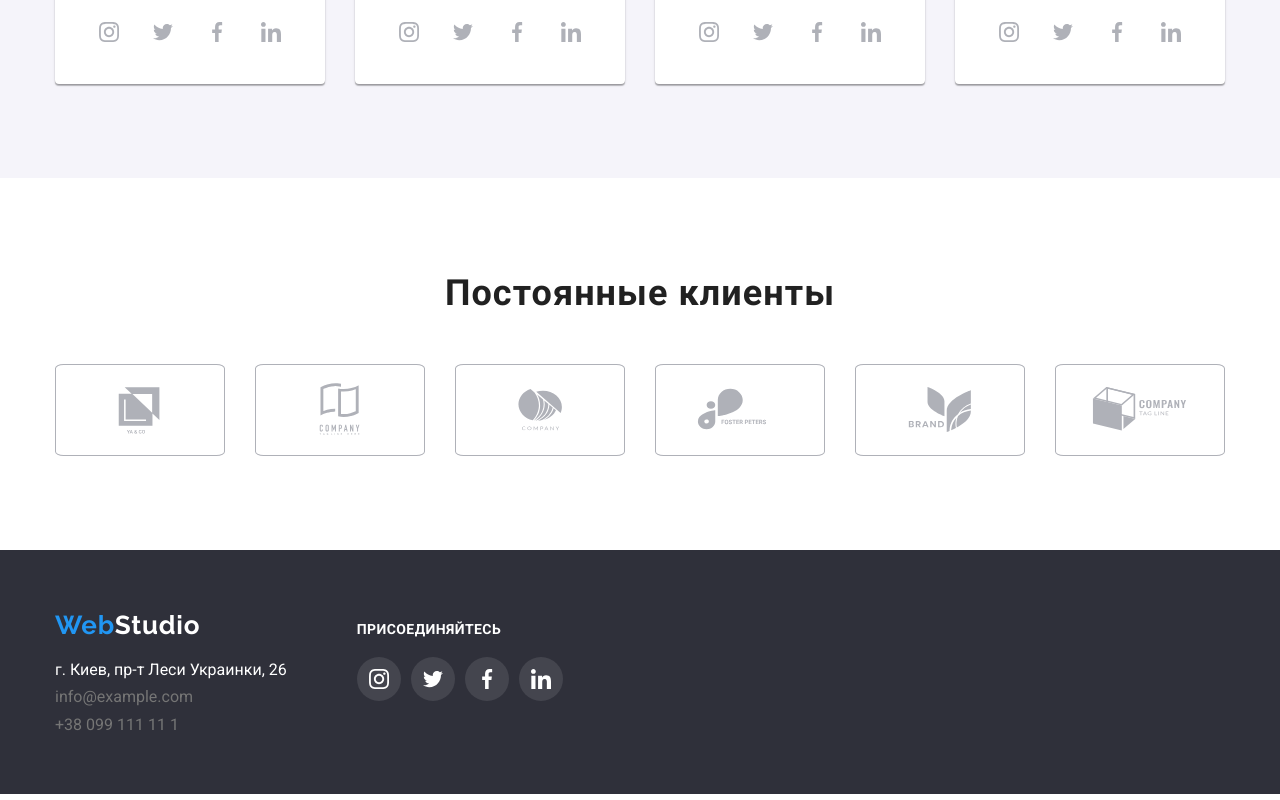
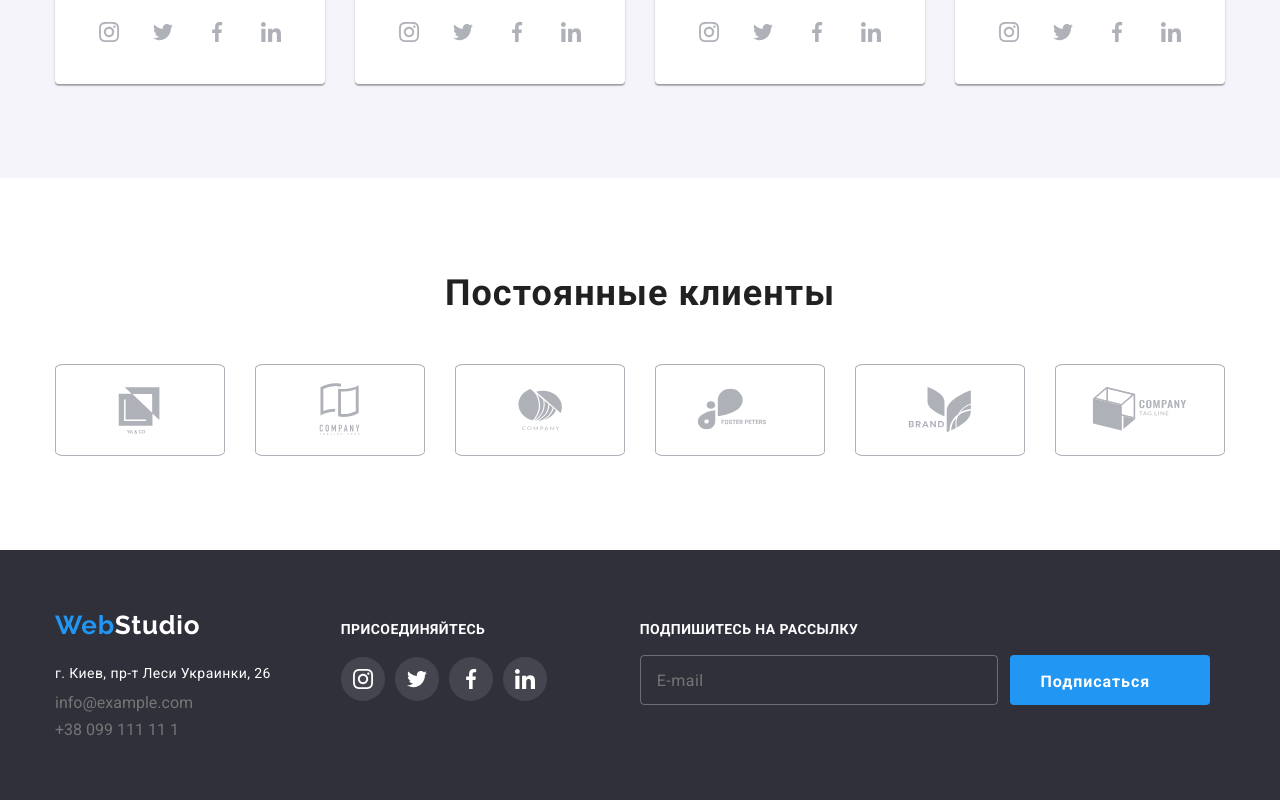
Before and after one commit to Mettteora/-Mettteora-goit-markup-hw-05, a plain HTML site: page index.html in a window 1280 px wide. Shown: the part 2126-2926 px from the top of the page. Drawn offline with Linux system fonts and the light colour scheme.

Commit message:
try to fix

```diff
--- a/css/styles.css
+++ b/css/styles.css
@@ -370,7 +370,7 @@ justify-content: center;
 
 }
 .team-item {
-     background: var(--main-color-);
+    background: var(--main-color-);
     box-shadow: 0px 1px 3px rgba(0, 0, 0, 0.12), 0px 1px 1px rgba(0, 0, 0, 0.14), 0px 2px 1px rgba(0, 0, 0, 0.2);
     border-radius: 0px 0px 4px 4px;
 
@@ -419,7 +419,6 @@ display: flex;
 }
 
 .team-icon{
-
 }
 
 .team-link{
@@ -429,55 +428,31 @@ display: flex;
     display: flex;
     align-items: center;
     justify-content: center;
+    transition: background-color 250ms cubic-bezier(0.47, 0, 0.745, 0.715);
 }
 
-.team-link:hover{
-    width: 44px;
-    height: 44px;
+.team-link:hover,
+.team-link:focus
+{
     background-color:var(--main-color-blue-);
-    border-radius: 50%;
-    display: flex;
-    align-items: center;
-    justify-content: center;
-    transition: color 250ms cubic-bezier(0.47, 0, 0.745, 0.715);
 }
 
-.team-link:hover .team-icon{
+.team-link:hover .team-icon,
+.team-link:focus .team-icon{
     fill: var(--main-color-);
     border-color: var(--main-color-blue-);
-    transition: color 250ms cubic-bezier(0.47, 0, 0.745, 0.715);
-}
-
-.team-link:focus{
-    width: 44px;
-    height: 44px;
-    background-color:var(--main-color-blue-);
-    border-radius: 50%;
-    display: flex;
-    align-items: center;
-    justify-content: center;
-    fill: var(--main-color-);
-    border-color: var(--main-color-blue-);
-    transition: color 250ms cubic-bezier(0.47, 0, 0.745, 0.715);
 
 }
-
-
 
 .team-list-icon + .team-list-icon{
     margin-left: 10px;
 }
-
 
 .team-link:focus .team-icon{
     fill: var(--main-color-);
     border-color: var(--main-color-blue-);
     transition: color 250ms cubic-bezier(0.47, 0, 0.745, 0.715);
 }
-
-
-
-
 
 .title-clients {
 }
@@ -501,7 +476,8 @@ display: flex;
 .clients-link:focus .clients-icon{
 border-color: #2196F3;
 fill: #2196F3;
-transition: color 250ms cubic-bezier(0.47, 0, 0.745, 0.715);
+transition: fill 250ms cubic-bezier(0.47, 0, 0.745, 0.715);
+
 }
 
 .clients-link:hover{
@@ -525,15 +501,17 @@ margin-right: 30px;
 .clients-link {
      border: 1px solid #AFB1B8;
      border-radius: 5%;
-
+     transition: color 250ms cubic-bezier(0.47, 0, 0.745, 0.715);
      width: 100%;
      height: 100%;
      display: flex;
      align-items: center;
      justify-content: center;
+     transition: border-color 250ms cubic-bezier(0.47, 0, 0.745, 0.715);
 }
 .clients-icon {
     fill: #afb1b8;
+    transition: fill 250ms cubic-bezier(0.47, 0, 0.745, 0.715);
 
 }
 
@@ -632,6 +610,7 @@ color: #FFFFFF;
 .gallary-item {
     margin-right: 30px;
     margin-bottom: 30px;
+    background-color: #FFFFFF;
 }
 
 .gallary-link:hover .gallary-top-text,
@@ -653,14 +632,13 @@ display: flex;
 
 
 .title-gallary {
-
-
 font-weight: 700;
 font-size: 18px;
 line-height: 2;
 letter-spacing: 0.06em;
 color: #212121;
 }
+
 .gallary-text {
 font-weight: normal;
 font-size: 16px;
@@ -670,14 +648,10 @@ letter-spacing: 0.03em;
 
 .address{
     font-style: normal;
-
-
 }
 
 .address-link{
     color: var(--main-color-);
-
-
 }
 
 .clinets-box{
@@ -769,9 +743,12 @@ letter-spacing: 0.03em;
     display: flex;
     align-items: center;
     justify-content: center;
+    transition: background-color 250ms cubic-bezier(0.47, 0, 0.745, 0.715);
+    transition: color 250ms cubic-bezier(0.47, 0, 0.745, 0.715);
 }
 .footer-icon {
     fill: var(--main-color-);
+
 }
 
 .footer-title{
@@ -789,7 +766,7 @@ color: #FFFFFF;;
 .footer-link:hover,
 .footer-link:focus{
    background-color: var(--main-color-blue-);
-   transition: color 250ms cubic-bezier(0.47, 0, 0.745, 0.715);
+   transition: background-color 250ms cubic-bezier(0.47, 0, 0.745, 0.715);
 }
 
 
@@ -846,3 +823,83 @@ visibility: hidden;
 opacity: 0;
 pointer-events: none;
 }
+
+.addres-link{
+font-weight: normal;
+font-size: 14px;
+line-height: 24px;
+letter-spacing: 0.03em;
+color: #FFFFFF;
+}
+
+.sub-box{
+    margin-left: 93px;
+}
+
+.sub-form{
+    display: flex;
+    align-items: center;
+    justify-content: center;
+
+}
+.sub-input {
+    width: 358px;
+    height: 50px;
+    background-color: transparent;
+    border: 1px solid rgba(255, 255, 255, 0.3);
+    border-radius: 4px;
+    font-style: normal;
+    font-weight: normal;
+    font-size: 16px;
+    line-height: 0.8;
+    align-items: center;
+    letter-spacing: 0.03em;
+    padding-left: 16px;
+    color: rgba(255, 255, 255, 0.6);
+
+
+}
+
+.sub-btn{
+    width: 200px;
+    height: 50px;
+    background-color: var(--main-color-blue-);
+    color: var(--main-color-);
+    font-weight: bold;
+font-size: 16px;
+line-height: 30px;
+align-items: center;
+text-align: center;
+letter-spacing: 0.06em;
+border-radius: 4px;
+margin-left: 12px;
+}
+
+.sub-icon{
+    align-items: center;
+    justify-content: center;
+    /* margin-top: 13px;
+    margin-right: 28px;
+    margin-left: 10px;
+    margin-bottom: 13px; */
+}
+
+
+.sub-title{
+    font-style: normal;
+font-weight: bold;
+font-size: 14px;
+line-height: 0.8;
+letter-spacing: 0.03em;
+text-transform: uppercase;
+color: #FFFFFF;
+padding-bottom: 20px;
+}
+
+.sub-box-flex{
+    display: flex;
+
+}
+.test-box{
+    display: flex;
+}
--- a/index.html
+++ b/index.html
@@ -135,7 +135,6 @@
                         <div class="box-item">
                             <h3 class="team-member-title">Игорь Демьяненко</h3>
                             <p class="team-text">Product Designer</p>
-
                             <ul class="list-icon-team">
                                 <li class="team-list-icon"><a href="" class="team-link"><svg class="team-icon"
                                             width="20" height="20">
@@ -151,7 +150,6 @@
                                             <use href="./images/icons.svg#icon-linkedin"></use>
                                         </svg></a></li>
                             </ul>
-
                         </div>
                     </li>
                     <li class="team-item">
@@ -267,10 +265,10 @@
                     <a href="" class="footer-logo">Web<span class="logo-color">Studio</span></a>
                     <address class="address">
                         <ul>
-                            <li class="address-link footer-list"><a href="https://goo.gl/maps/jYuZfgV96XSUUm6t8">г.
+                            <li class="address-link footer-list"><a href="https://goo.gl/maps/jYuZfgV96XSUUm6t8"
+                                    class="addres-link">г.
                                     Киев, пр-т Леси
-                                    Украинки,
-                                    26</a></li>
+                                    Украинки, 26</a></li>
                             <li class="footer-list"><a href="mailto:info@devstudio.com">info@example.com</a></li>
                             <li class="footer-list"><a href="tel:+380961111111">+38 099 111 11 1</a></li>
                         </ul>
@@ -297,6 +295,21 @@
                                 </svg> </a></li>
                     </ul>
                 </div>
+                <div class="sub-box">
+                    <h2 class="sub-title">Подпишитесь на рассылку</h2>
+                    <div class="sub-box-flex">
+                        <form action="" class="sub-form">
+                            <input type="text" class="sub-input" name="sub-text" placeholder="E-mail">
+                            <div class="test-box">
+                                <button type="submit" class="sub-btn">Подписаться <svg class="sub-icon" width="24"
+                                        height="24">
+                                        <use href="/images/icons.svg#icon-send"></use>
+                                    </svg> </button>
+                            </div>
+                        </form>
+                    </div>
+
+                </div>
             </div>
 
         </div>
```
